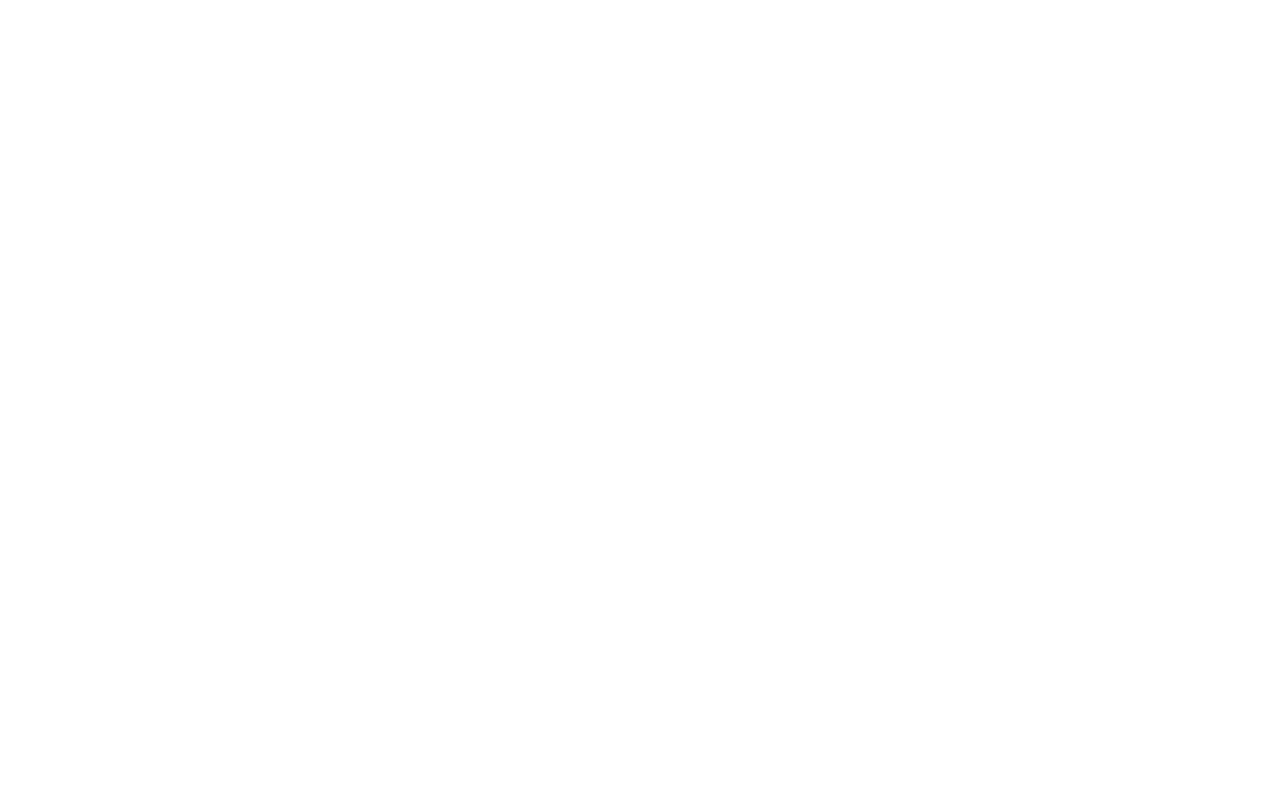
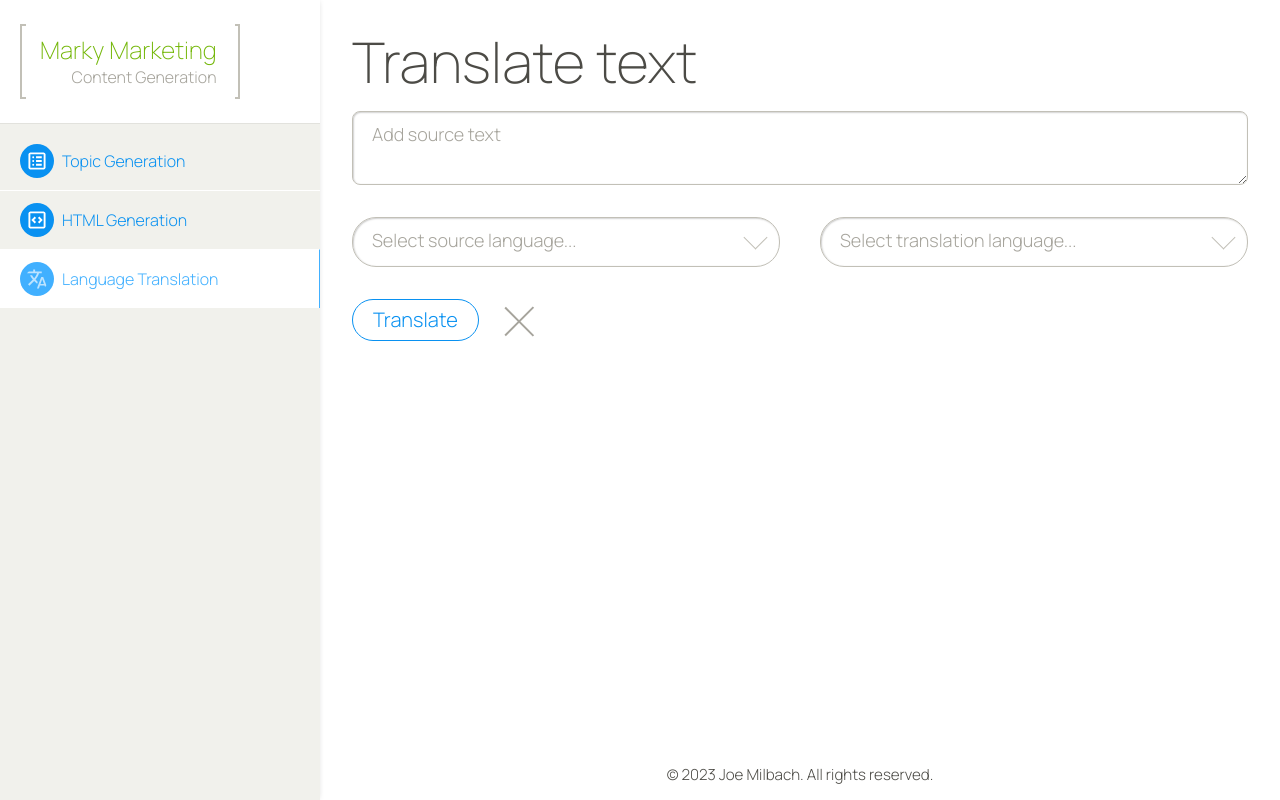
Before and after one commit to joemilbach/Webpage-seo-topics, a Next.js app: page /translate in a window 1280 px wide. Before the commit this address had no page. Built offline with nearby package versions, Linux system fonts and the light colour scheme.

Commit message:
Mock up translation page

```diff
--- a/src/app/page.tsx
+++ b/src/app/page.tsx
@@ -1,7 +1,7 @@
 import React from 'react'
 import { Metadata } from 'next'
 import Link from 'next/link'
-import { NavProps, CardProps } from '@component/common/types'
+import { NavProps } from '@component/common/types'
 import { navList } from '@component/common/constants'
 import Container from '@component/common/container'
 import Card from '@component/common/card'
@@ -52,7 +52,7 @@
           <div className="card">
             <span className="h2">More Coming <em>Soon<sup>™</sup></em></span>
             <span className="p">Marky Marketing is just getting started. Adam&apos;s Coffee Shop™ is dedicated to making him work his fingers to the bone.</span>
-            <span className="p">Language Translation, Website Audit, Summarization...</span>
+            <span className="p">Website Audit, Summarization...</span>
           </div>
         </div>
 
--- /dev/null
+++ b/src/app/translate/page.tsx
@@ -0,0 +1,51 @@
+import React from 'react'
+import { Metadata } from 'next'
+import Container from '@component/common/container'
+import { languages } from '@component/common/constants'
+
+export const metadata: Metadata = {
+  title: 'Webpage: Translate from any language to any language.',
+  description: 'Translate from any language to any language.',
+}
+
+export default function Page() {
+  return (
+    <Container page={'translate'} pageTemplate={'two-col'}>
+      <section className="section">
+        <h1>Translate text</h1>
+
+        <div className="form-group">
+          <textarea className="form-control"></textarea>
+          <label className="form-label">Add source text</label>
+        </div>
+
+        <div className="row">
+          <div className="col">
+            <div className="form-group select">
+              <select className="form-control">
+                <option value=""></option>
+                {languages.map((value) => <option key={value+'-source'} value={value}>{value}</option>)}
+              </select>
+              <label className="form-label">Select source language...</label>
+            </div>
+          </div>
+
+          <div className="col">
+            <div className="form-group select">
+              <select className="form-control">
+              <option value=""></option>
+                {languages.map((value) => <option key={value+'-translation'} value={value}>{value}</option>)}
+              </select>
+              <label className="form-label">Select translation language...</label>
+            </div>
+          </div>
+        </div>
+
+        <div className="form-group">
+          <button type="button" className="btn">Translate</button>
+          <button type="button" className="btn-reset"><span>Reset</span></button>
+        </div>
+      </section>
+    </Container>
+  )
+}
--- a/src/common/aside.tsx
+++ b/src/common/aside.tsx
@@ -3,7 +3,8 @@
 import { useState } from 'react'
 import Link from 'next/link'
 import SvgImg from '@component/common/svg'
-import { AsideProps } from './types'
+import { AsideProps, NavProps } from './types'
+import { navList } from '@component/common/constants'
 
 function Aside({ page }: AsideProps) {
   const [mobileMenuActive, setMobileMenuActive] = useState(false)
@@ -26,9 +27,13 @@
       </div>
 
       <nav className="nav nav-vertical">
-        <Link className={page === 'dashboard' ? 'nav-link active' : 'nav-link'} href="/"><SvgImg name={'dashboard'} type={'icn'} role={'img'} width={16} height={16} /> Dashboard</Link>
-        <Link className="nav-link" href="/analysis"><SvgImg name={'analysis'} type={'icn'} role={'img'} width={16} height={16} /> Content Analysis</Link>
-        <Link className="nav-link" href="/html"><SvgImg name={'coding'} type={'icn'} role={'img'} width={16} height={16} /> HTML Generation</Link>
+        {navList.map(({ uid, displayHeading, label, url, icn }: NavProps) => {
+          return (!!displayHeading && displayHeading !== '' ? (
+            <Link key={uid} className={page === uid ? 'nav-link active' : 'nav-link'} href={url}>
+              <SvgImg name={icn.name} type={icn.type} role={icn.role} width={icn.width} height={icn.height} /> {label}
+            </Link>
+          ) : null)
+        })}
       </nav>
     </aside>
   )
--- a/src/common/constants.ts
+++ b/src/common/constants.ts
@@ -32,6 +32,19 @@
   url: '/html',
   icn: {
     name: 'coding',
+    type: 'icn',
+    width: 16,
+    height: 16,
+    role: 'img'
+  }
+},{
+  uid: 'translate',
+  label: 'Language Translation',
+  displayHeading: 'Translations',
+  displayBody: 'Marky can translate provide you translations from any language to any language of your choice',
+  url: '/translate',
+  icn: {
+    name: 'translate',
     type: 'icn',
     width: 16,
     height: 16,
@@ -89,14 +102,139 @@
   targetBlank: true
 }]
 
-const test = {
-  "modelId": "cohere.command-text-v14",
-  "contentType": "application/json",
-  "accept": "*/*",
-  "body": {
-    "prompt": "Write a LinkedIn post about starting a career in tech:",
-    "max_tokens": 100,
-    "temperature": 0.8,
-    "return_likelihood": "GENERATION"
-  }
-}
+export const languages = [
+  'English',
+  'Arabic',
+  'Chinese (Simplified)',
+  'Chinese (Traditional)',
+  'French',
+  'German',
+  'Japanese',
+  'Portuguese (Portugal, Brazil)',
+  'Russian',
+  'Spanish',
+  'Vietnamese',
+  'Afrikaans',
+  'Albanian',
+  'Amharic',
+  'Armenian',
+  'Assamese',
+  'Aymara',
+  'Azerbaijani',
+  'Bambara',
+  'Basque',
+  'Belarusian',
+  'Bengali',
+  'Bhojpuri',
+  'Bosnian',
+  'Bulgarian',
+  'Catalan',
+  'Cebuano',
+  'Corsican',
+  'Croatian',
+  'Czech',
+  'Danish',
+  'Dhivehi',
+  'Dogri',
+  'Dutch',
+  'Esperanto',
+  'Estonian',
+  'Ewe',
+  'Filipino (Tagalog)',
+  'Finnish',
+  'Frisian',
+  'Galician',
+  'Georgian',
+  'Greek',
+  'Guarani',
+  'Gujarati',
+  'Haitian Creole',
+  'Hausa',
+  'Hawaiian',
+  'Hebrew',
+  'Hindi',
+  'Hmong',
+  'Hungarian',
+  'Icelandic',
+  'Igbo',
+  'Ilocano',
+  'Indonesian',
+  'Irish',
+  'Italian',
+  'Javanese',
+  'Kannada',
+  'Kazakh',
+  'Khmer',
+  'Kinyarwanda',
+  'Konkani',
+  'Korean',
+  'Krio',
+  'Kurdish',
+  'Kurdish (Sorani)',
+  'Kyrgyz',
+  'Lao',
+  'Latin',
+  'Latvian',
+  'Lingala',
+  'Lithuanian',
+  'Luganda',
+  'Luxembourgish',
+  'Macedonian',
+  'Maithili',
+  'Malagasy',
+  'Malay',
+  'Malayalam',
+  'Maltese',
+  'Maori',
+  'Marathi',
+  'Meiteilon (Manipuri)',
+  'Mizo',
+  'Mongolian',
+  'Myanmar (Burmese)',
+  'Nepali',
+  'Norwegian',
+  'Nyanja (Chichewa)',
+  'Odia (Oriya)',
+  'Oromo',
+  'Pashto',
+  'Persian',
+  'Polish',
+  'Punjabi',
+  'Quechua',
+  'Romanian',
+  'Samoan',
+  'Sanskrit',
+  'Scots Gaelic',
+  'Sepedi',
+  'Serbian',
+  'Sesotho',
+  'Shona',
+  'Sindhi',
+  'Sinhala (Sinhalese)',
+  'Slovak',
+  'Slovenian',
+  'Somali',
+  'Sundanese',
+  'Swahili',
+  'Swedish',
+  'Tagalog (Filipino)',
+  'Tajik',
+  'Tamil',
+  'Tatar',
+  'Telugu',
+  'Thai',
+  'Tigrinya',
+  'Tsonga',
+  'Turkish',
+  'Turkmen',
+  'Twi (Akan)',
+  'Ukrainian',
+  'Urdu',
+  'Uyghur',
+  'Uzbek',
+  'Welsh',
+  'Xhosa',
+  'Yiddish',
+  'Yoruba',
+  'Zulu',
+]
--- a/src/common/svg.tsx
+++ b/src/common/svg.tsx
@@ -2,16 +2,16 @@
 
 const icons = {
   back: () => <>
-    <path fill="currentColor" d="M11.354 1.646a.5.5 0 0 1 0 .708L5.707 8l5.647 5.646a.5.5 0 0 1-.708.708l-6-6a.5.5 0 0 1 0-.708l6-6a.5.5 0 0 1 .708 0z" />
+    <path fill="currentColor" d="M400-80 0-480l400-400 71 71-329 329 329 329-71 71Z" />
   </>,
   next: () => <>
-    <path fill="currentColor" d="M4.646 1.646a.5.5 0 0 1 .708 0l6 6a.5.5 0 0 1 0 .708l-6 6a.5.5 0 0 1-.708-.708L10.293 8 4.646 2.354a.5.5 0 0 1 0-.708z" />
+    <path fill="currentColor" d="m321-80-71-71 329-329-329-329 71-71 400 400L321-80Z" />
   </>,
   email: () => <>
-    <path fill="currentColor" d="M.05 3.555A2 2 0 0 1 2 2h12a2 2 0 0 1 1.95 1.555L8 8.414.05 3.555zM0 4.697v7.104l5.803-3.558L0 4.697zM6.761 8.83l-6.57 4.027A2 2 0 0 0 2 14h12a2 2 0 0 0 1.808-1.144l-6.57-4.027L8 9.586l-1.239-.757zm3.436-.586L16 11.801V4.697l-5.803 3.546z" />
+    <path fill="currentColor" d="M160-160q-33 0-56.5-23.5T80-240v-480q0-33 23.5-56.5T160-800h640q33 0 56.5 23.5T880-720v480q0 33-23.5 56.5T800-160H160Zm320-280L160-640v400h640v-400L480-440Zm0-80 320-200H160l320 200ZM160-640v-80 480-400Z" />
   </>,
   phone: () => <>
-    <path fill="currentColor" d="M2.267.98a1.636 1.636 0 0 1 2.448.152l1.681 2.162c.309.396.418.913.296 1.4l-.513 2.053a.636.636 0 0 0 .167.604L8.65 9.654a.636.636 0 0 0 .604.167l2.052-.513a1.636 1.636 0 0 1 1.401.296l2.162 1.681c.777.604.849 1.753.153 2.448l-.97.97c-.693.693-1.73.998-2.697.658a17.47 17.47 0 0 1-6.571-4.144A17.47 17.47 0 0 1 .639 4.646c-.34-.967-.035-2.004.658-2.698l.97-.969z" />
+    <path fill="currentColor" d="M280-40q-33 0-56.5-23.5T200-120v-720q0-33 23.5-56.5T280-920h400q33 0 56.5 23.5T760-840v720q0 33-23.5 56.5T680-40H280Zm0-200v120h400v-120H280Zm200 100q17 0 28.5-11.5T520-180q0-17-11.5-28.5T480-220q-17 0-28.5 11.5T440-180q0 17 11.5 28.5T480-140ZM280-320h400v-400H280v400Zm0-480h400v-40H280v40Zm0 560v120-120Zm0-560v-40 40Z" />
   </>,
   facebook: () => <>
     <path fill="currentColor" d="M400 32H48A48 48 0 0 0 0 80v352a48 48 0 0 0 48 48h137.25V327.69h-63V256h63v-54.64c0-62.15 37-96.48 93.67-96.48 27.14 0 55.52 4.84 55.52 4.84v61h-31.27c-30.81 0-40.42 19.12-40.42 38.73V256h68.78l-11 71.69h-57.78V480H400a48 48 0 0 0 48-48V80a48 48 0 0 0-48-48z" />
@@ -30,6 +30,15 @@
   </>,
   list: () => <>
     <path fill="currentColor" d="M320-280q17 0 28.5-11.5T360-320q0-17-11.5-28.5T320-360q-17 0-28.5 11.5T280-320q0 17 11.5 28.5T320-280Zm0-160q17 0 28.5-11.5T360-480q0-17-11.5-28.5T320-520q-17 0-28.5 11.5T280-480q0 17 11.5 28.5T320-440Zm0-160q17 0 28.5-11.5T360-640q0-17-11.5-28.5T320-680q-17 0-28.5 11.5T280-640q0 17 11.5 28.5T320-600Zm120 320h240v-80H440v80Zm0-160h240v-80H440v80Zm0-160h240v-80H440v80ZM200-120q-33 0-56.5-23.5T120-200v-560q0-33 23.5-56.5T200-840h560q33 0 56.5 23.5T840-760v560q0 33-23.5 56.5T760-120H200Zm0-80h560v-560H200v560Zm0-560v560-560Z" />
+  </>,
+  translate: () => <>
+    <path fill="currentColor" d="m476-80 182-480h84L924-80h-84l-42-122H604L560-80h-84Zm152-192h144l-70-198h-4l-70 198Zm-468 72-56-56 202-202q-38-42-66.5-87T190-640h84q18 36 38.5 65t49.5 61q44-48 73-98.5T484-720H40v-80h280v-80h80v80h280v80H564q-21 71-57 138t-89 126l96 98-30 82-124-124-200 200Z" />
+  </>,
+  review: () => <>
+    <path fill="currentColor" d="M630-160H160q-33 0-56.5-23.5T80-240v-480q0-33 23.5-56.5T160-800h640q33 0 56.5 23.5T880-720v480q0 33-23.5 56.5T800-160h-56L556-348q-21 14-45.5 21t-50.5 7q-75 0-127.5-52.5T280-500q0-75 52.5-127.5T460-680q75 0 127.5 52.5T640-500q0 27-7 51t-21 45l164 164h24v-480H160v480h390l80 80ZM460-400q42 0 71-29t29-71q0-42-29-71t-71-29q-42 0-71 29t-29 71q0 42 29 71t71 29ZM160-240v-480 480Z" />
+  </>,
+  notes: () => <>
+    <path fill="currentColor" d="M160-400v-80h280v80H160Zm0-160v-80h440v80H160Zm0-160v-80h440v80H160Zm360 560v-123l221-220q9-9 20-13t22-4q12 0 23 4.5t20 13.5l37 37q8 9 12.5 20t4.5 22q0 11-4 22.5T863-380L643-160H520Zm300-263-37-37 37 37ZM580-220h38l121-122-18-19-19-18-122 121v38Zm141-141-19-18 37 37-18-19Z" />
   </>
 }
 
@@ -39,15 +48,10 @@
   const svgHeight = !!height ? height: 16
   const svgClass = !!className ? `${type} ${className}` : `${type} ${name}`
   const svgStyles = !!styles ? styles : null
-  let svgViewbox = `0 0 ${svgWidth} ${svgHeight}`
+  let svgViewbox = '0 -960 960 960'
 
-  if (
-    name === 'dashboard'
-    || name === 'analysis'
-    || name === 'coding'
-    || name === 'list'
-  ) {
-      svgViewbox = '0 -960 960 960'
+  if (name === 'facebook' || name === 'linkedin') {
+      svgViewbox = `0 0 ${svgWidth} ${svgHeight}`
   }
 
   return (
--- a/src/styles/global.css
+++ b/src/styles/global.css
@@ -105,6 +105,10 @@
 
 .h2, .h3, .h4, .h5, .h6, .p {
   display: block;
+}
+
+.text-primary {
+  color: var(--theme-primary);
 }
 
 ol, ul {
@@ -487,6 +491,21 @@
   margin: .5rem 0;
 }
 
+.form-group.select::after {
+  content: "";
+  display: block;
+  position: absolute;
+  z-index: 10;
+  left: auto;
+  right: 1rem;
+  top: .75rem;
+  width: 1rem;
+  height: 1rem;
+  border-bottom: 1px solid var(--theme-lt-grey);
+  border-right: 1px solid var(--theme-lt-grey);
+  transform: rotate(45deg);
+}
+
 .form-group-divider {
   display: block;
   margin: 1.5rem -1.5rem;
@@ -522,6 +541,15 @@
 
 textarea.form-control {
   border-radius: .5rem;
+}
+
+select.form-control {
+  position: relative;
+  appearance: none;
+  outline: 0;
+  background-image: none;
+  cursor: pointer;
+  padding-right: 2.75rem;
 }
 
 .form-control-search {
@@ -642,6 +670,10 @@
 /* Input Reset */
 
 .form-group > .btn-reset {
+  margin-left: 1.25rem;
+}
+
+/* .form-group > .btn-reset {
   position: absolute;
   top: 50%;
   transform: translate(0, -50%);
@@ -661,7 +693,7 @@
 .form-group > .btn-reset > span::before {
   height: 2rem;
   width: 2rem;
-}
+} */
 
 /* Helper Text */
 
@@ -722,6 +754,14 @@
   animation: ellipsis3 0.6s infinite;
 }
 
+.loader-fade {
+  animation: fadeInOut 3.25s linear forwards infinite;
+}
+
+.fade-in {
+  animation: fadeIn 1.125s linear forwards;
+}
+
 @keyframes ellipsis1 {
   0% { transform: scale(0); }
   100% { transform: scale(1); }
@@ -735,6 +775,16 @@
 @keyframes ellipsis2 {
   0% { transform: translate(0, 0); }
   100% { transform: translate(1.75rem, 0); }
+}
+
+@keyframes fadeIn {
+  0% { opacity: 0 }
+  100% { opacity: 1 }
+}
+
+@keyframes fadeInOut {
+  0%,100% { opacity: 0 }
+  35%,75% { opacity: 1 }
 }
 
 
@@ -1161,6 +1211,7 @@
 
 }
 
+
 /*****************
   Content Area
 *****************/
@@ -1222,6 +1273,7 @@
 
 }
 
+
 /*****************
   Page Footer
 *****************/
@@ -1251,6 +1303,7 @@
   height: auto;
 }
 
+
 /*****************
   404 Page
 *****************/
@@ -1260,6 +1313,7 @@
   flex-direction: column;
   background-color: rgba(33,32,30,.025);
 }
+
 
 /*****************
   Dashboard
@@ -1373,3 +1427,22 @@
 .html-generation h1 {
   margin-bottom: 2rem;
 }
+
+
+/**********************
+  Language Translation
+**********************/
+
+.translation {
+  display: flex;
+  flex-direction: column;
+  align-items: center;
+  background-color: var(--body-bg-color);
+  background-image:  linear-gradient(rgba(33,32,30,.0135) 2px, transparent 2px), linear-gradient(90deg, rgba(33,32,30,.0135) 2px, transparent 2px), linear-gradient(rgba(33,32,30,.0135) 1px, transparent 1px), linear-gradient(90deg, rgba(33,32,30,.0135) 1px, rgba(33,32,30,.0135) 1px);
+  background-size: 50px 50px, 50px 50px, 10px 10px, 10px 10px;
+  background-position: -2px -2px, -2px -2px, -1px -1px, -1px -1px;
+}
+
+.translation h1 {
+  margin-bottom: 2rem;
+}
```
Also changed, not shown: package.json (+8 -8 lines), src/app/inspirationalQuote.tsx (+64 -20 lines), src/common/functions.ts (+22 -29 lines), src/common/types.ts (+15 -1 lines).
